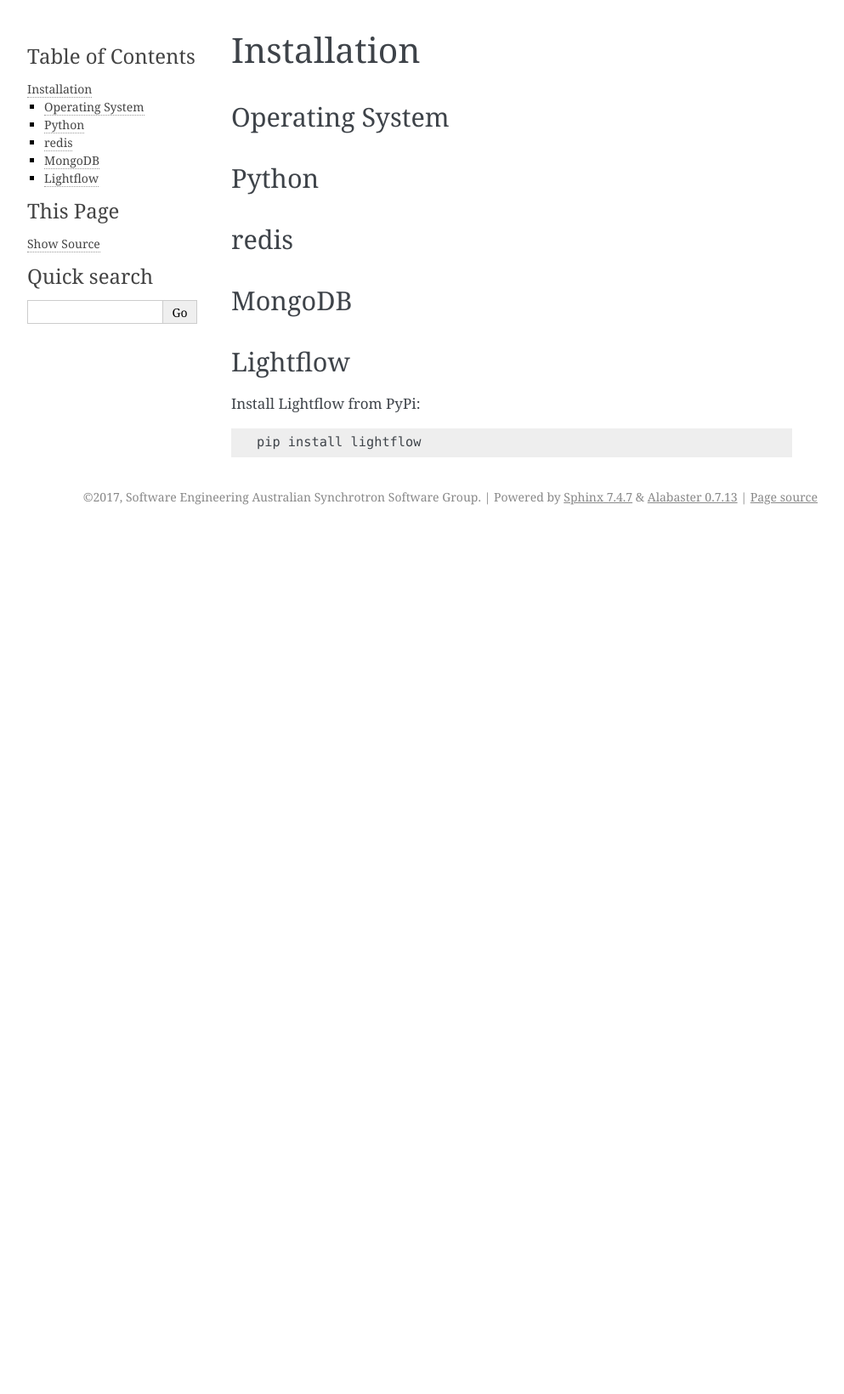
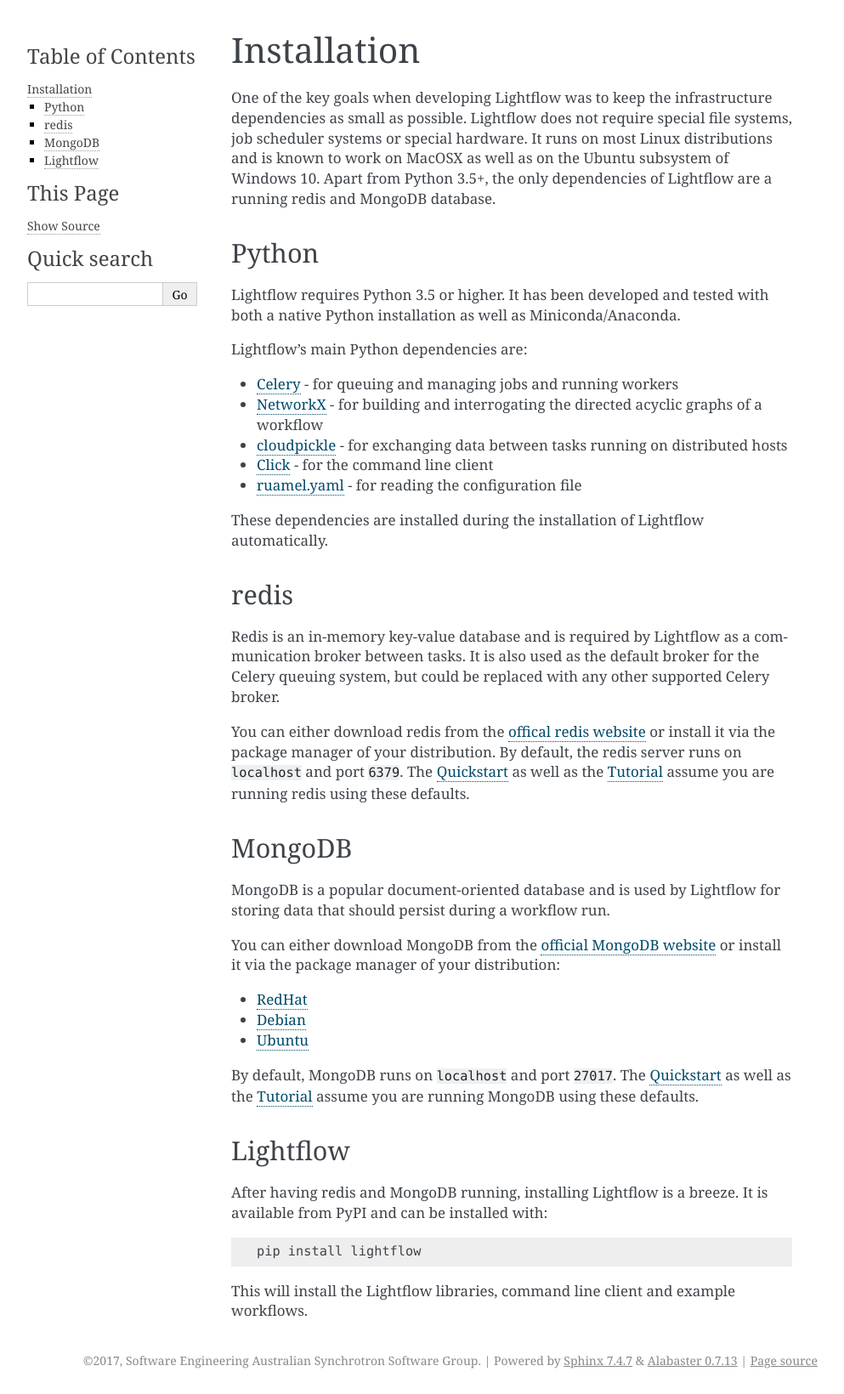
Before and after one commit to AustralianSynchrotron/lightflow, a Sphinx documentation site: the page built from docs/installation.rst, in a window 1280 px wide. Shown: the whole page at 85% size, without its empty margins (148-1141 px from the left). Built offline with Sphinx 7.4.7, drawn with Linux system fonts in a browser that asks for light colours; before the commit the page ends 900 px from its top, so only the background shows below that.

Commit message:
Add installation text and references

```diff
--- a/docs/installation.rst
+++ b/docs/installation.rst
@@ -1,26 +1,58 @@
+.. _installation:
+
 Installation
 ============
 
-
-Operating System
-----------------
+One of the key goals when developing Lightflow was to keep the infrastructure dependencies as small as possible.
+Lightflow does not require special file systems, job scheduler systems or special hardware. It runs on most Linux distributions
+and is known to work on MacOSX as well as on the Ubuntu subsystem of Windows 10. Apart from Python 3.5+, the only dependencies
+of Lightflow are a running redis and MongoDB database.
 
 
 Python
 ------
+Lightflow requires Python 3.5 or higher. It has been developed and tested with both a native Python installation as well as Miniconda/Anaconda.
+
+Lightflow's main Python dependencies are:
+
+- `Celery <http://www.celeryproject.org>`_ - for queuing and managing jobs and running workers
+- `NetworkX <http://networkx.github.io>`_ - for building and interrogating the directed acyclic graphs of a workflow
+- `cloudpickle <https://github.com/cloudpipe/cloudpickle>`_ - for exchanging data between tasks running on distributed hosts
+- `Click <http://click.pocoo.org/5>`_ - for the command line client
+- `ruamel.yaml <http://yaml.readthedocs.io/en/latest>`_ - for reading the configuration file
+
+These dependencies are installed during the installation of Lightflow automatically.
 
 
 redis
 -----
+Redis is an in-memory key-value database and is required by Lightflow as a communication broker between tasks. It is also used as the default
+broker for the Celery queuing system, but could be replaced with any other supported Celery broker.
+
+You can either download redis from the `offical redis website <https://redis.io/download>`_ or install it via the package
+manager of your distribution. By default, the redis server runs on ``localhost`` and port ``6379``. The :ref:`quickstart` as well as the :ref:`tutorial`
+assume you are running redis using these defaults.
 
 
 MongoDB
 -------
+MongoDB is a popular document-oriented database and is used by Lightflow for storing data that should persist during a workflow run.
+
+You can either download MongoDB from the `official MongoDB website <https://www.mongodb.com/download-center#community>`_ or install it via the package
+manager of your distribution:
+
+- `RedHat <https://docs.mongodb.com/master/tutorial/install-mongodb-on-red-hat>`_
+- `Debian <https://docs.mongodb.com/master/tutorial/install-mongodb-on-debian>`_
+- `Ubuntu <https://docs.mongodb.com/master/tutorial/install-mongodb-on-ubuntu>`_
+
+By default, MongoDB runs on ``localhost`` and port ``27017``. The :ref:`quickstart` as well as the :ref:`tutorial`
+assume you are running MongoDB using these defaults.
 
 
 Lightflow
 ---------
-
-Install Lightflow from PyPi::
+After having redis and MongoDB running, installing Lightflow is a breeze. It is available from PyPI and can be installed with::
 
     pip install lightflow
+
+This will install the Lightflow libraries, command line client and example workflows.
--- a/docs/quickstart.rst
+++ b/docs/quickstart.rst
@@ -1,3 +1,5 @@
+.. _quickstart:
+
 Quickstart
 ==========
 
@@ -6,7 +8,7 @@
 
 This quickstart guide assumes that you have a redis database running on ``localhost`` and port ``6379``,
 a MongoDB database running on ``localhost`` and port ``27017`` as well as Lightflow installed on your system. If you haven't
-installed the database systems and Lightflow yet, no problem, just follow the installation guide.
+installed the database systems and Lightflow yet, no problem, just follow the :ref:`installation` guide.
 
 
 Configuration and examples
--- a/docs/tutorial/index.rst
+++ b/docs/tutorial/index.rst
@@ -1,3 +1,5 @@
+.. _tutorial:
+
 Tutorial
 ========
 
```
